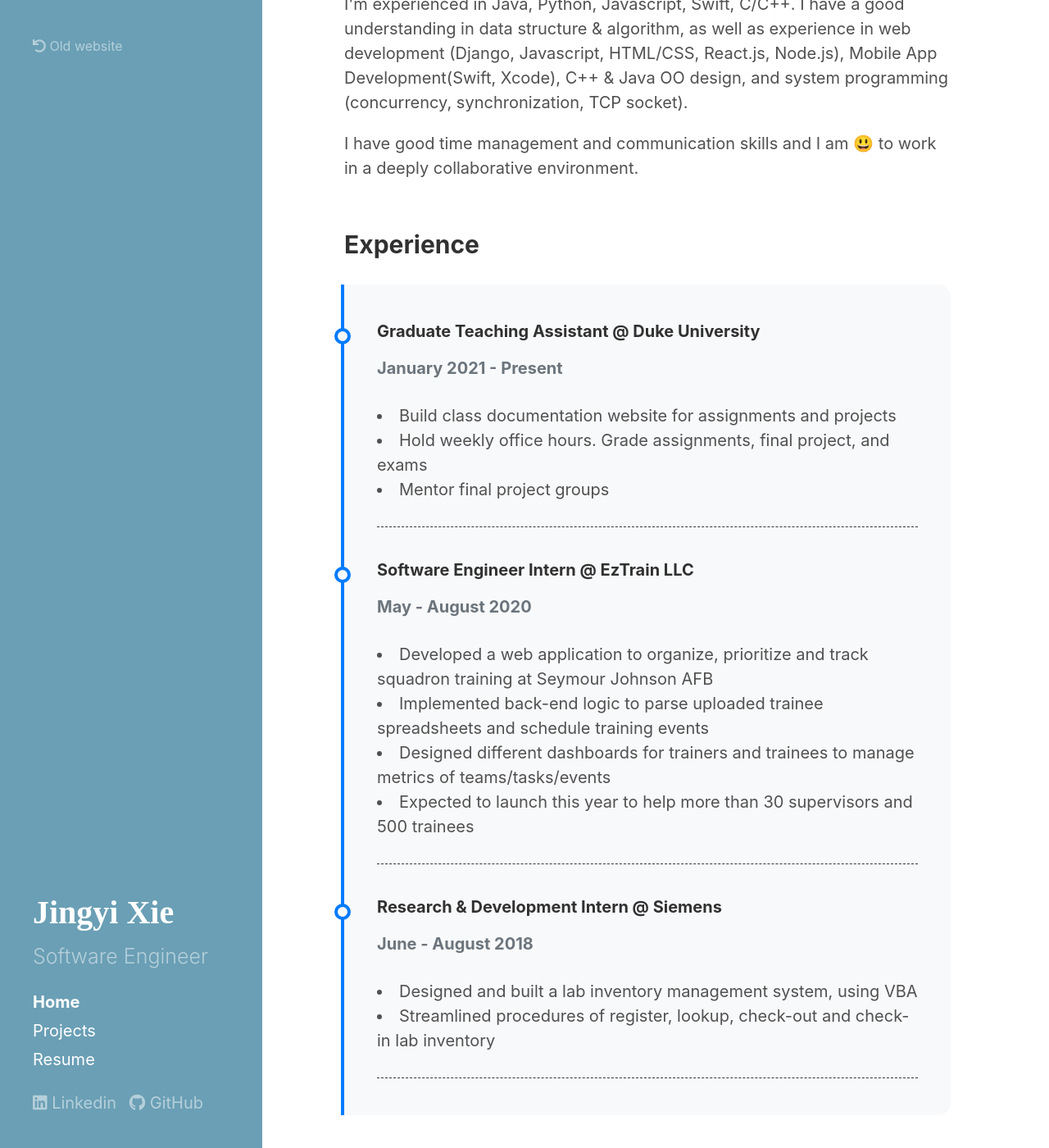
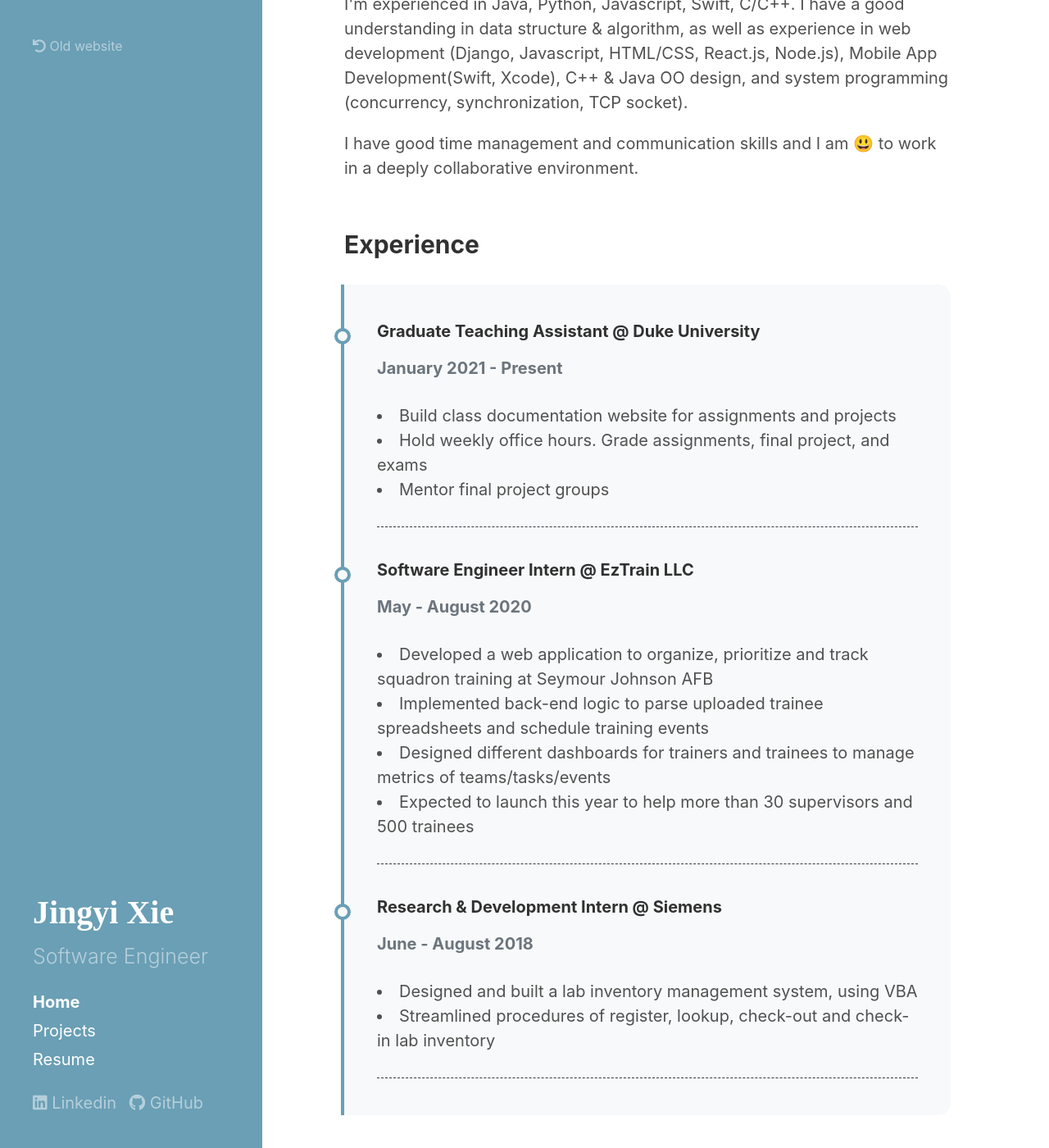
Before and after one commit to jingyi-xie/jingyi-xie.github.io, a Jekyll site: the page built from index.html, in a window 1280 px wide and 1400 px high, scrolled down 298 px. Shown: the whole window at 82% size. Built offline with Jekyll 4.4.1, drawn with Linux system fonts in a browser that asks for light colours; nearby versions of some CDN libraries; the list of posts is cut into pages by our own code.

Commit message:
changed timeline color

```diff
--- a/public/css/timeline.css
+++ b/public/css/timeline.css
@@ -12,7 +12,7 @@
   content: "";
   width: 4px;
   height: 100%;
-  background-color: #007bff;
+  background-color: #6a9fb5;
   position: absolute;
   left: -4px;
   top: 0;
@@ -25,7 +25,7 @@
   width: 20px;
   height: 20px;
   border-radius: 50%;
-  border: 4px solid #007bff;
+  border: 4px solid #6a9fb5;
   background-color: #f8f9fa;
   position: absolute;
   left: -12px;
```
